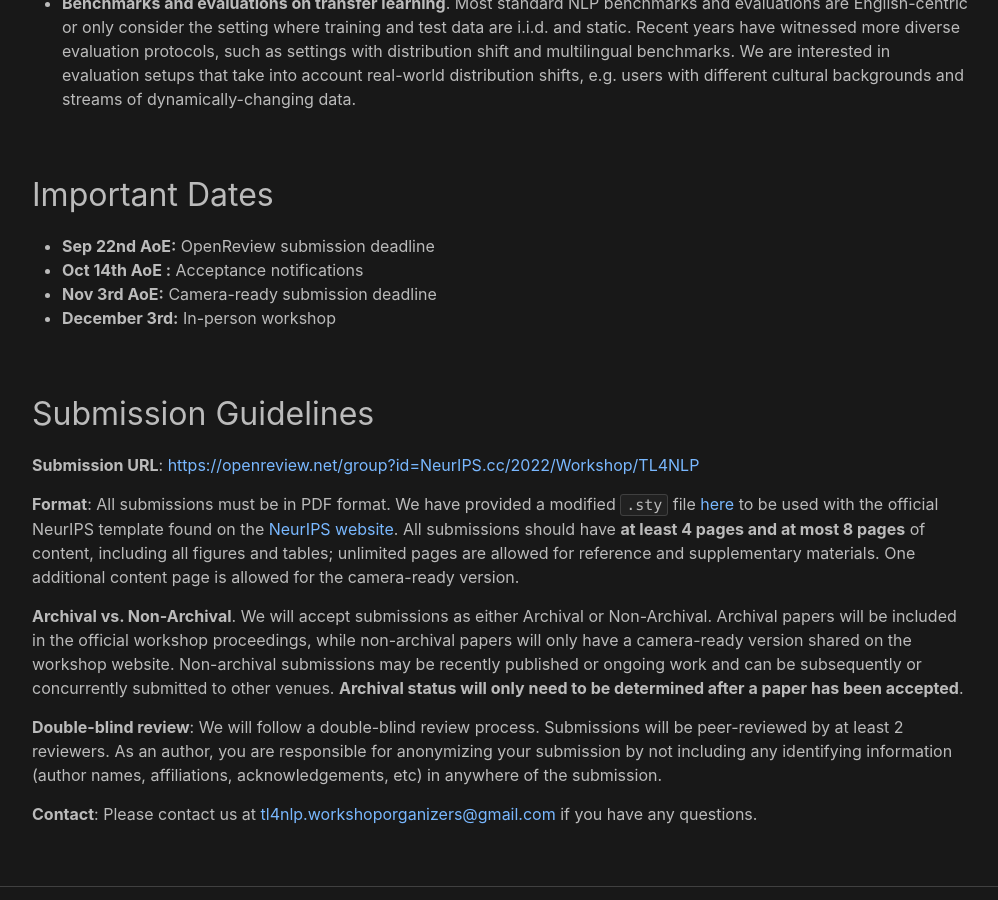
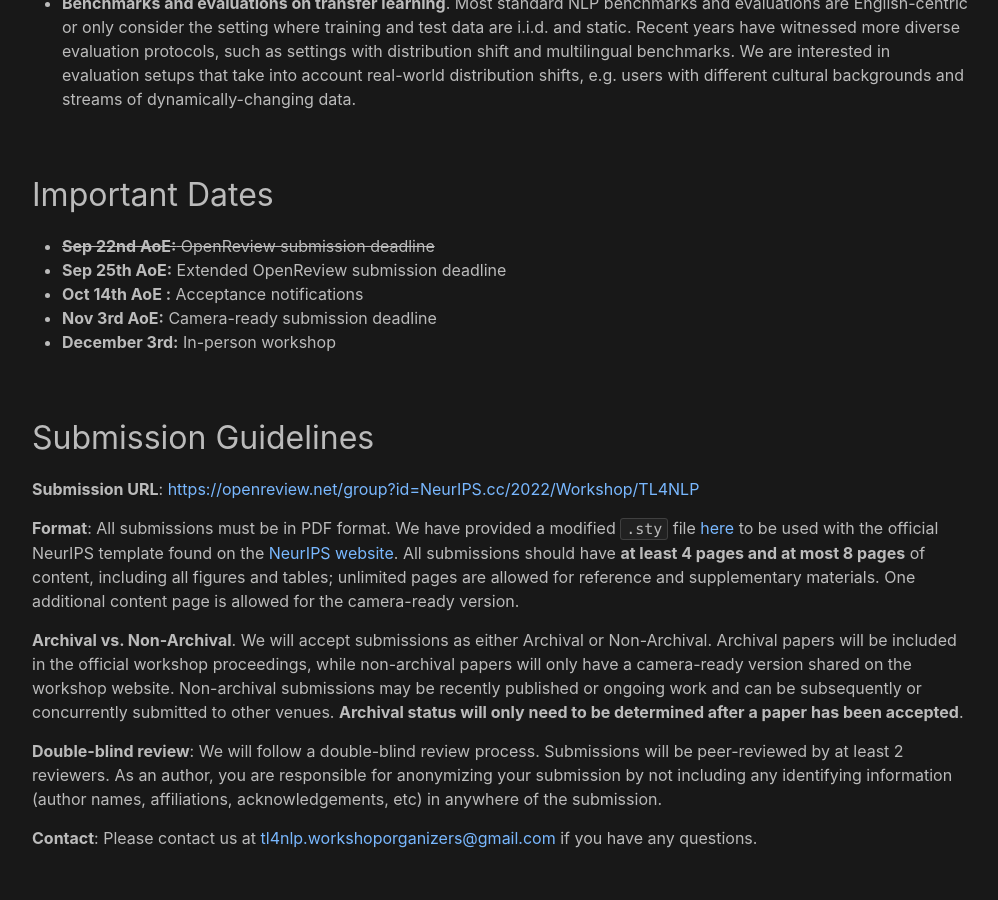
Before and after one commit to TL4NLP/TL4NLP.github.io, a Jekyll site: the page built from calls.markdown, in a window 1280 px wide and 900 px high, scrolled down 901 px. Shown: the whole window, without its empty margins (138-1136 px from the left). Built offline with Jekyll 4.4.1, drawn with Linux system fonts in a browser that asks for light colours; part of the change alters nothing that is shown.

Commit message:
Update calls.markdown

```diff
--- a/calls.markdown
+++ b/calls.markdown
@@ -19,7 +19,8 @@ This workshop aims to invite researchers from different backgrounds to share the
 
 ## Important Dates
 
-* **Sep 22nd AoE:** OpenReview submission deadline
+* ~~**Sep 22nd AoE:** OpenReview submission deadline~~
+* **Sep 25th AoE:** Extended OpenReview submission deadline
 * **Oct 14th AoE :** Acceptance notifications
 * **Nov 3rd AoE:** Camera-ready submission deadline
 * **December 3rd:** In-person workshop
@@ -35,30 +36,3 @@ This workshop aims to invite researchers from different backgrounds to share the
 **Double-blind review**: We will follow a double-blind review process. Submissions will be peer-reviewed by at least 2 reviewers. As an author, you are responsible for anonymizing your submission by not including any identifying information (author names, affiliations, acknowledgements, etc) in anywhere of the submission.
 
 **Contact**: Please contact us at <tl4nlp.workshoporganizers@gmail.com> if you have any questions.
-
-<!-- ## Topics
-
-We welcome archival and non-archival submissions on theory and applications that relate to transfer learning in NLP including, but not limited to:
-- Predicting and quantifying transferability
-- Characterizing positive and negative transfer
-- Modular Transfer Learning
-- Parameter-efficient and Computationally Efficient Transfer
-- Domain Adaptation
-- Task Transfer
-- Multitask, Continual, and Meta Learning
-- Cross-lingual Transfer
-- Robustness and Generalizability
-- Datasets and Tasks for Pre-training and Intermediate fine-tuning.
-- Inductive Transfer Bias in Model Architectures
-- Unsupervised/Self-supervised Learning for Transfer (eg. GPT-3)
-- Multitask Learning for zero-shot task generalization (eg. T0, FLAN, etc.)
-
-
-
-## Formats
-
-TBA
-
-## Submission Guidelines
-
-TBA -->
```
